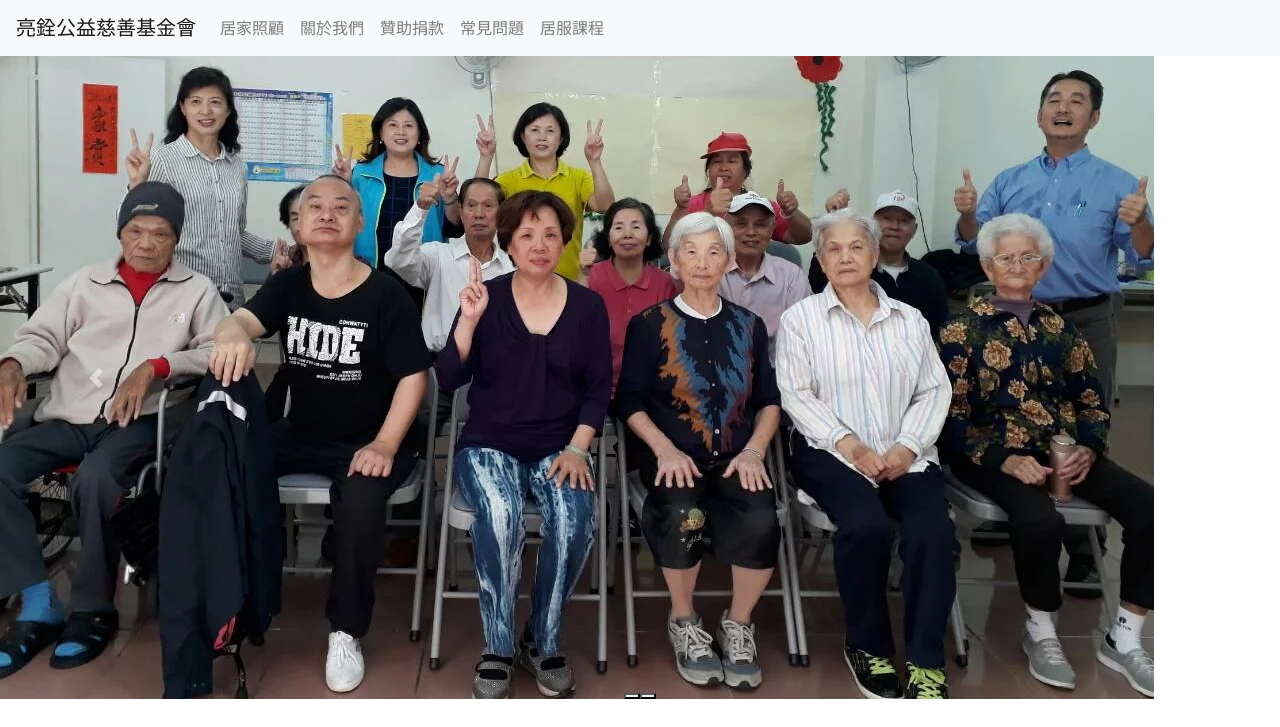
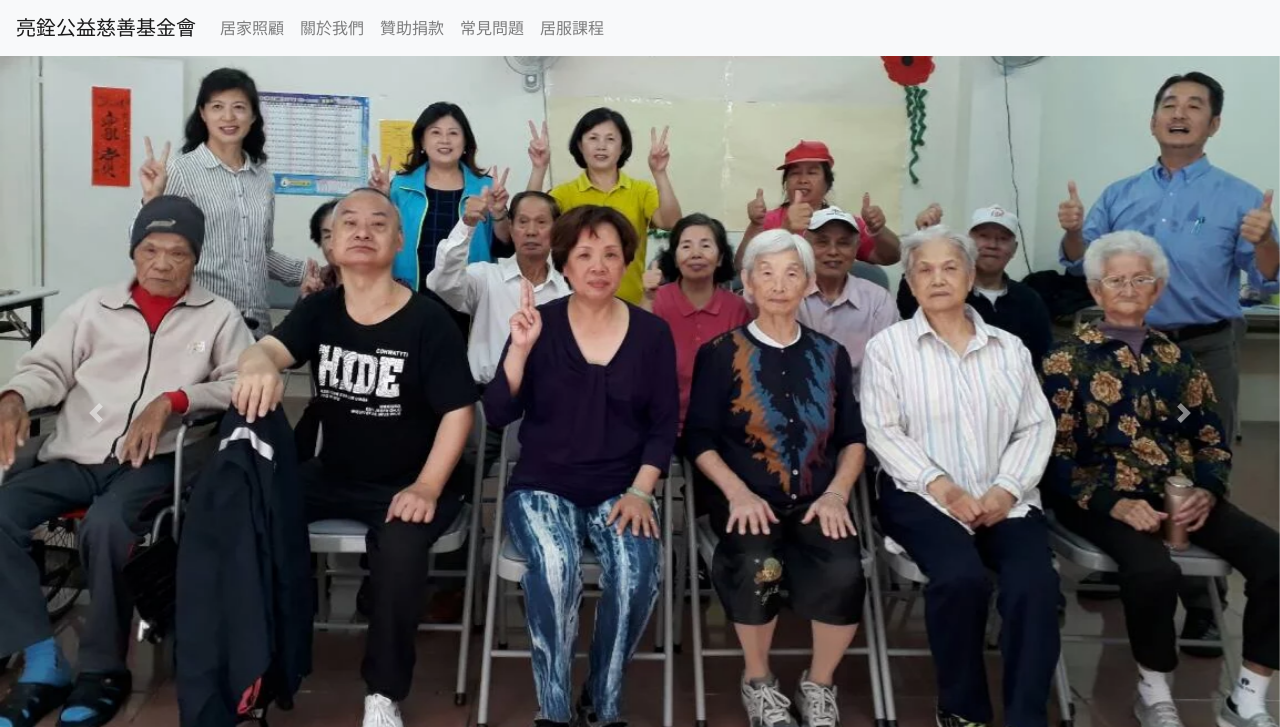
Before and after one commit to maybeimcat86211/li-pure, a Django app: page / in a window 1280 px wide. Shown: the top 727 px of the page. Run offline with Django 4.2, Linux system fonts and the light colour scheme; grey boxes are pictures that could not be loaded.

Commit message:
update carousel

```diff
--- a/web/templates/aboutus.html
+++ b/web/templates/aboutus.html
@@ -79,11 +79,11 @@
         font-weight:300;
     }
     </style>
-<div class="container text-center">
+
     <figure>
         <img class="rounded" src="https://www.thn-buurtzorg.com/admin//archive//Content/cover/186.jpg?v=1660201875" alt="abotus 大圖" style="width:100%">
     </figure>
-</div>
+
 <div id="subnav" class="clearfix center nav">
     <div class="container" class="button m-0">
         <a href="#company">
@@ -309,7 +309,7 @@
                     </div> -->
                                             <div class="col-12 text-center">
                         <div class="card-text "><div class="card-text cont">
-<p style="text-align:center">依據雁行理論，繪製出展翅、努力飛行的樣貌，並且昂著頭，不斷向前、互相鼓勵。</p>
+<p style="text-align:center">"亮"詮基金會照亮每個人的溫暖。</p>
 </div>
 </div>
                     </div>
--- a/web/templates/donation.html
+++ b/web/templates/donation.html
@@ -21,5 +21,6 @@
           </div>
       </div>
     </div>
+    </div>
 
     {% endblock  %}
--- a/web/templates/footer.html
+++ b/web/templates/footer.html
@@ -80,7 +80,7 @@
 
           <ul class="list-unstyled">
             <li>
-              <span><i class="fas fa-map-marker-alt pe-2"></i>屏東市建華三街50號</span>
+              <span><i class="fas fa-map-marker-alt pe-2"></i>屏東市中山路274號及276號</span>
             </li>
             <li>
               <span><i class="fas fa-phone pe-2"></i>聯絡電話:08-7519-298</span>
--- a/web/templates/index.html
+++ b/web/templates/index.html
@@ -1,11 +1,18 @@
 {% extends 'base.html' %}
 {% load static %}
 {% block content %}
+<style>
+  /* Make the image fully responsive */
+  .carousel-inner img {
+    width: 100%;
+    height: 100%;
+  }
+  </style>
 <div id="demo" class="carousel slide" data-bs-ride="carousel">
-    <div class="carousel-indicators">
-      <button type="button" data-bs-target="#demo" data-bs-slide-to="0" class="active"></button>
-      <button type="button" data-bs-target="#demo" data-bs-slide-to="1"></button>
-    </div>
+    <ul class="carousel-indicators">
+        <li data-target="#demo" data-slide-to="0" class="active"></li>
+        <li data-target="#demo" data-slide-to="1"></li>
+    </ul>
     <!-- The slideshow/carousel -->
     <div class="carousel-inner">
         <div class="carousel-item active">
@@ -15,13 +22,13 @@
                 <img src="{% static 'web/third.webp' %}" alt="側寫" class="img-fluid">
             </div>
     </div>
-    <!-- Left and right controls/icons -->
-    <button class="carousel-control-prev" type="button" data-bs-target="#demo" data-bs-slide="prev">
+    <!-- Left and right controls -->
+    <a class="carousel-control-prev" href="#demo" data-slide="prev">
         <span class="carousel-control-prev-icon"></span>
-    </button>
-        <button class="carousel-control-next" type="button" data-bs-target="#demo" data-bs-slide="next">
-            <span class="carousel-control-next-icon"></span>
-        </button>
+    </a>
+    <a class="carousel-control-next" href="#demo" data-slide="next">
+        <span class="carousel-control-next-icon"></span>
+    </a>
 </div>
 <div class="clearfix mt-5">
     <div class="row  justify-content-center">
@@ -83,9 +90,9 @@
     .iframe-container {
 		text-align:center;
   		width:100%;
-  }
-  </style>
+    }
+    </style>
     <div class="iframe-container mt-3">
-        <iframe width="888" height="469" src="https://www.youtube.com/embed/1KEo07Y55Gs" title="台灣居護｜ONE-CARE居家照護的最好選擇" frameborder="0" allow="accelerometer; autoplay; clipboard-write; encrypted-media; gyroscope; picture-in-picture" allowfullscreen></iframe>
-      </div>
+        <iframe width="888" height="469" src="https://www.youtube.com/embed/oirgu1Fe8fA" title="一分鐘認識亮詮｜ONE-CARE居家照護的最好選擇" frameborder="0" allow="accelerometer; autoplay; clipboard-write; encrypted-media; gyroscope; picture-in-picture" allowfullscreen></iframe>
+    </div>
 {% endblock content %}
--- a/web/templates/navbar.html
+++ b/web/templates/navbar.html
@@ -1,5 +1,5 @@
 {% load static %}
-<nav class="navbar navbar-expand-md bg-light navbar-light  sticky-top">
+<nav class="navbar navbar-expand-md bg-light navbar-light sticky-top">
   <a class="navbar-brand" href="{% url 'index' %}">亮銓公益慈善基金會</a>
   <button class="navbar-toggler" type="button" data-toggle="collapse" data-target="#collapsibleNavbar">
     <span class="navbar-toggler-icon"></span>
```
